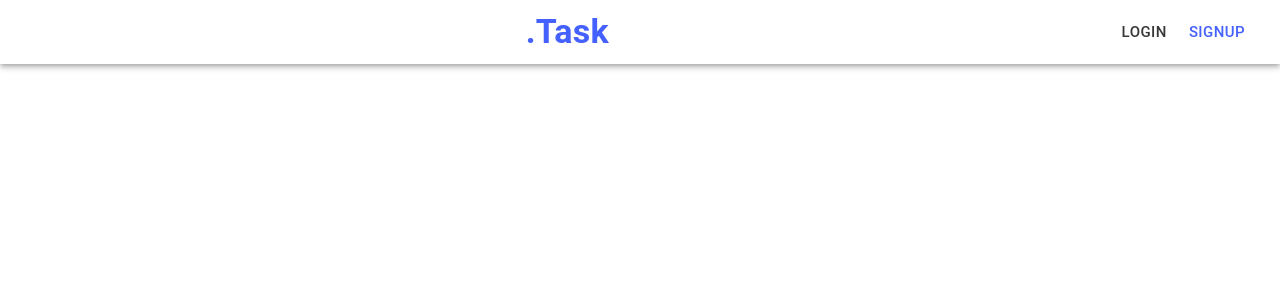
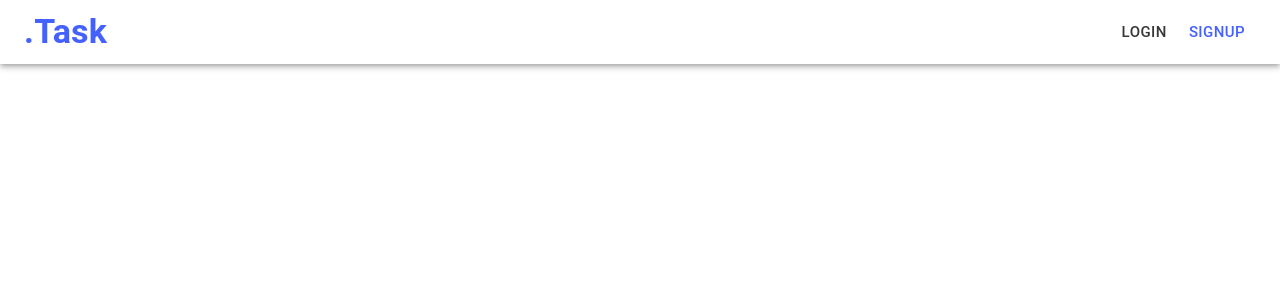
Before and after one commit to every-task/web, a React (Create React App) app: page / in a window 1280 px wide. Shown: the top 300 px of the page. Built offline with nearby package versions, Linux system fonts and the light colour scheme.

Commit message:
refactor: css 약간 수정 #1

```diff
--- a/src/App.js
+++ b/src/App.js
@@ -6,9 +6,9 @@ import { Provider } from 'react-redux';
 function App() {
   return (
     <Provider store={store}>
-      <div className="App font-custom">
-        <MyRoutes />
-      </div>
+
+      <MyRoutes />
+
     </Provider>
   );
 }
```
